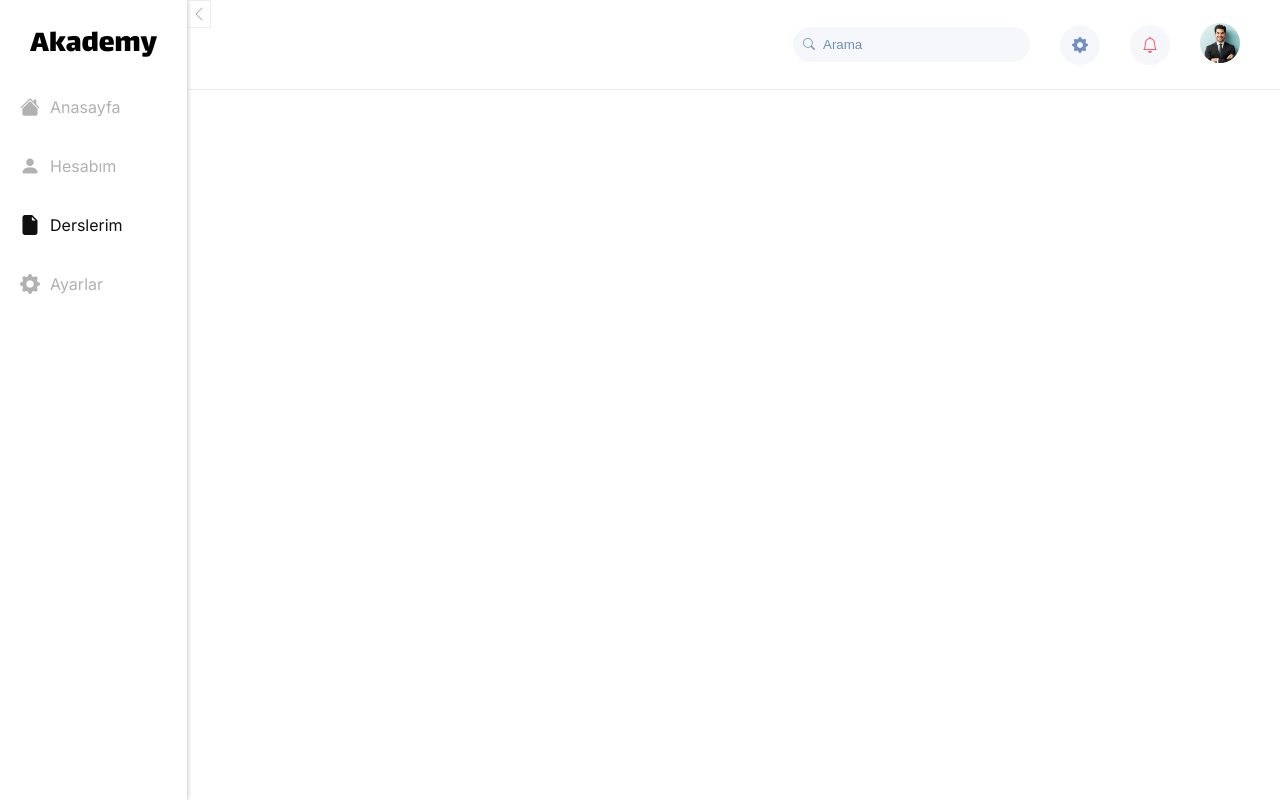
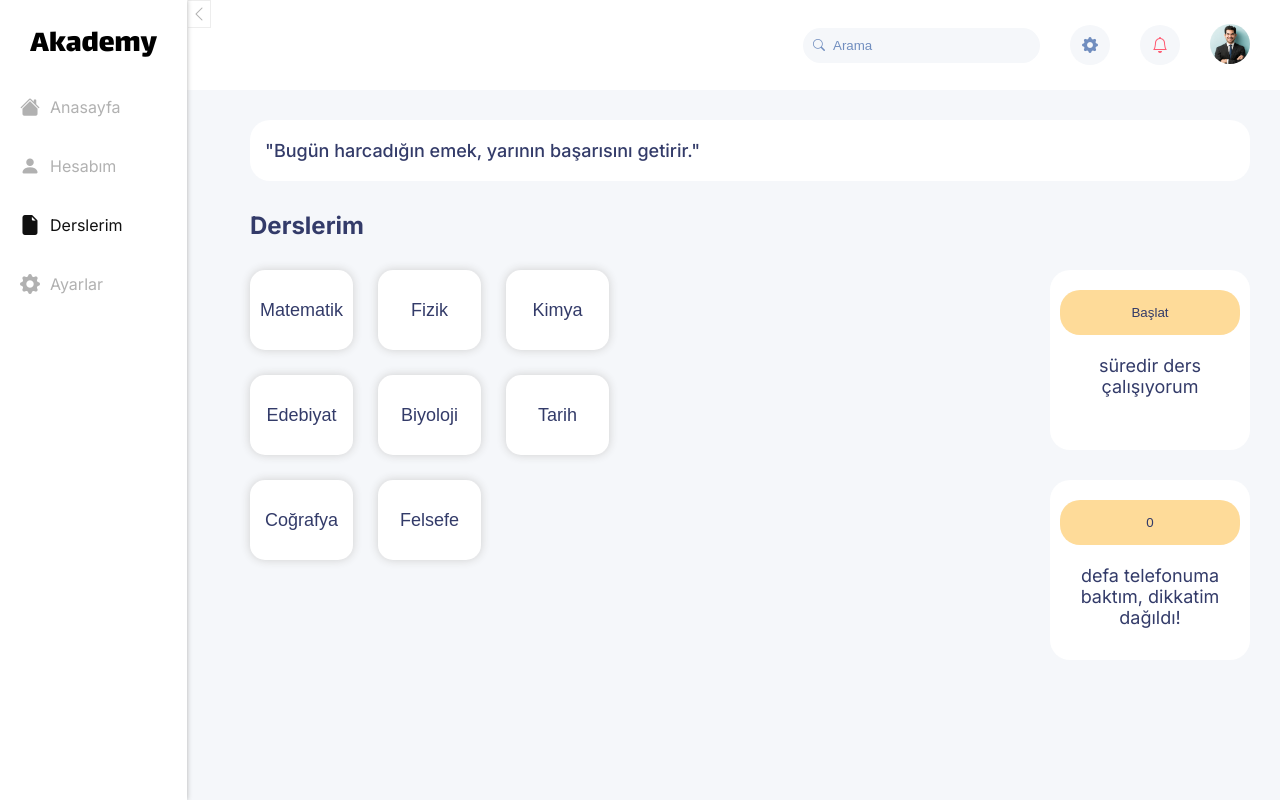
Before and after one commit to mujdatciftci/JS-9493P, a plain HTML site: page index.html in a window 1280 px wide. Drawn offline with nearby package versions, Linux system fonts and the light colour scheme.

Commit message:
Added main content

```diff
--- a/index.html
+++ b/index.html
@@ -65,7 +65,6 @@
 
     <!--! Header Top -->
     <section class="header-top">
-      <div class="container">
         <div class="account">
           <div class="account-left">
             <form class="form">
@@ -84,12 +83,78 @@
               <img src="img/account.jpg" alt="">
             </button>
           </div>
-
         </div>
-      </div>
     </section>
 
     <!--! Main -->
+    <main>
+        <div class="main-wrapper">
+          <div class="main-left"></div>
+            <div class="main-right">
+              <div class="main-upper-text">
+                "Bugün harcadığın emek, yarının başarısını getirir."
+              </div>
+              <h2>Derslerim</h2>
+              <div class="content">
+                <div class="content-right">
+                  <button class="lesson">
+                    Matematik
+                  </button>
+                  <button class="lesson">
+                    Fizik
+                  </button>
+                  <button class="lesson">
+                    Kimya
+                  </button>
+                  <button class="lesson">
+                    Edebiyat
+                  </button>
+                  <button class="lesson">
+                    Biyoloji
+                  </button>
+                  <button class="lesson">
+                    Tarih
+                  </button>
+                  <button class="lesson">
+                    Coğrafya
+                  </button>
+                  <button class="lesson">
+                    Felsefe
+                  </button>
+                </div>
+                <div class="content-left">
+                  <div class="content-timer">
+                    <div class="content-timer-start">
+                      <button>
+                        Başlat
+                      </button>
+                    </div>
+                    <p class="content-timer-text">
+                      süredir ders çalışıyorum
+                    </p>
+                  </div>
+                  <div class="content-number">
+                    <div class="content-number-start">
+                      <button>
+                        0
+                      </button>
+                      <p class="content-number-text">
+                        defa telefonuma baktım, dikkatim dağıldı!
+                      </p>
+                    </div>
+                  </div>
+                </div>
+              </div>
+            </div>
+        </div>
+    </main>
+
+
+
+
+
+
+
 
 
 
--- a/main.css
+++ b/main.css
@@ -7,6 +7,7 @@
 body {
   overflow-x: hidden;
   font-family: "inter", "Sans-serif";
+  background-color: #F5F7FA;
 }
 
 ul,
@@ -143,15 +144,17 @@ header .off {
 .header-top {
   height: 90px;
   background-color: #fff;
-  border-bottom: 1px solid #ededed;
   display: flex;
   align-items: center;
+  justify-content: end;
 
 }
 .account {
   display: flex;
   justify-content: end;
   align-items: center;
+  margin-right: 30px;
+
 }
 
 .account-left {
@@ -216,3 +219,88 @@ header .off {
 .account .bi-bell {
   color: #fe5c73;
 }
+
+/*? Main */
+
+.main-wrapper {
+  display: flex;
+  margin-top: 30px;
+}
+
+.main-left {
+  min-width: 250px;
+}
+
+
+.main-right {
+  flex: 1;
+}
+
+.main-upper-text {
+  padding: 20px 15px;
+  margin-right: 30px;
+  margin-bottom: 30px;
+  background-color: #fff;
+  color: #333b69;
+  font-size: 18px;
+  font-weight: 500;
+  border-radius: 20px;
+}
+
+.main-right h2 {
+  margin-bottom: 30px;
+  color: #333b69;
+}
+
+.content {
+  display: flex;
+  justify-content: space-between;
+  padding-right: 30px;
+}
+
+.content .content-right {
+  display: grid;
+  grid-template-columns: repeat(3,1fr);
+  grid-template-rows: repeat(3,80px);
+  gap: 25px;
+}
+
+.content .lesson {
+  background-color: #fff;
+  color: #333b69;
+  font-size: 18px;
+  font-weight: 500;
+  padding: 15px 10px;
+  border-radius: 15px;
+  box-shadow: 0px 0px 10px 0px rgb(207, 207, 207);
+}
+
+.content-left {
+  display: flex;
+  flex-direction: column;
+  align-items: center;
+  gap: 30px;
+}
+
+.content-timer, .content-number {
+  background-color: #fff;
+  border-radius: 20px;
+  padding: 20px 10px;
+  max-width: 200px;
+  min-height: 180px;
+}
+
+.content-left button {
+  padding: 15px 30px;
+  width: 100%;
+  border-radius: 20px;
+  background-color: #fedb99;
+  color: #333b69;
+}
+
+.content-left p {
+  font-size: 18px;
+  text-align: center;
+  margin-top: 20px;
+  color: #333b69;
+}
```
